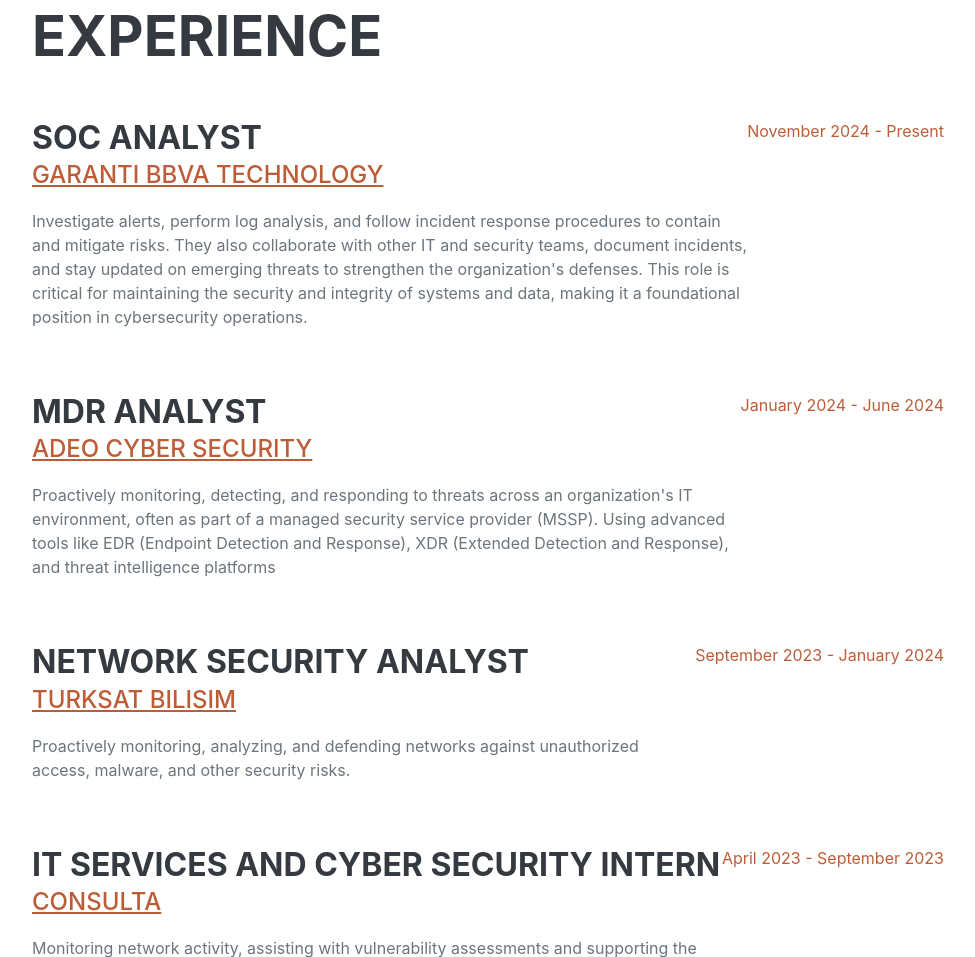
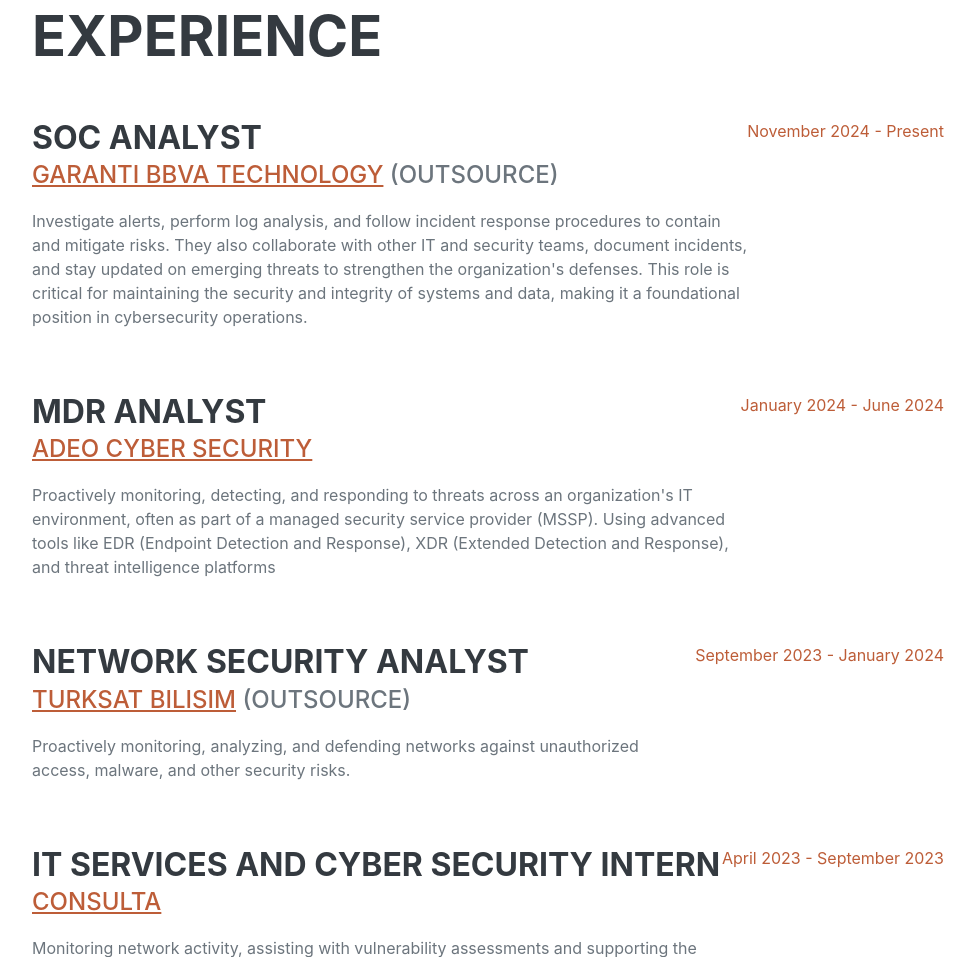
Before and after one commit to yusufarbc/Portfolio, a plain HTML site: page index.html in a window 1280 px wide. Shown: the part 914-1871 px from the top of the page, without its empty margins (288-1263 px from the left). Drawn offline with nearby package versions, Linux system fonts and the light colour scheme; a web font is replaced by a local one.

Commit message:
committe

```diff
--- a/index.html
+++ b/index.html
@@ -69,7 +69,7 @@
                     <div class="d-flex flex-column flex-md-row justify-content-between mb-5">
                         <div class="flex-grow-1">
                             <h3 class="mb-0">SOC Analyst</h3>
-                            <div class="subheading mb-3"><a href="https://www.garantibbvateknoloji.com.tr/">Garanti BBVA Technology</a></div>
+                            <div class="subheading mb-3"><a href="https://www.garantibbvateknoloji.com.tr/">Garanti BBVA Technology</a> (outsource) </div>
                             <p> Investigate alerts, perform log analysis, and follow incident response procedures to contain and mitigate risks. They also collaborate with other IT and security teams, document incidents, and stay updated on emerging threats to strengthen the organization's defenses. This role is critical for maintaining the security and integrity of systems and data, making it a foundational position in cybersecurity operations.</p>
                         </div>
                         <div class="flex-shrink-0"><span class="text-primary">November 2024 - Present</span></div>
@@ -78,7 +78,7 @@
                     <div class="d-flex flex-column flex-md-row justify-content-between mb-5">
                         <div class="flex-grow-1">
                             <h3 class="mb-0">MDR Analyst</h3>
-                            <div class="subheading mb-3"><a href="https://www.adeosecurity.com/">ADEO Cyber Security</a></div>
+                            <div class="subheading mb-3"><a href="https://www.adeosecurity.com/">ADEO Cyber Security</a>  </div>
                             <p>Proactively monitoring, detecting, and responding to threats across an organization's IT environment, often as part of a managed security service provider (MSSP). Using advanced tools like EDR (Endpoint Detection and Response), XDR (Extended Detection and Response), and threat intelligence platforms</p>
                         </div>
                         <div class="flex-shrink-0"><span class="text-primary">January 2024 - June 2024</span></div>
@@ -87,7 +87,7 @@
                     <div class="d-flex flex-column flex-md-row justify-content-between mb-5">
                         <div class="flex-grow-1">
                             <h3 class="mb-0">Network Security Analyst</h3>
-                            <div class="subheading mb-3"><a href="https://bilisim.turksat.com.tr/">Turksat Bilisim</a></div>
+                            <div class="subheading mb-3"><a href="https://bilisim.turksat.com.tr/">Turksat Bilisim</a> (outsource) </div>
                             <p> Proactively monitoring, analyzing, and defending networks against unauthorized access, malware, and other security risks.</p>
                         </div>
                         <div class="flex-shrink-0"><span class="text-primary">September 2023 - January 2024</span></div>
```
